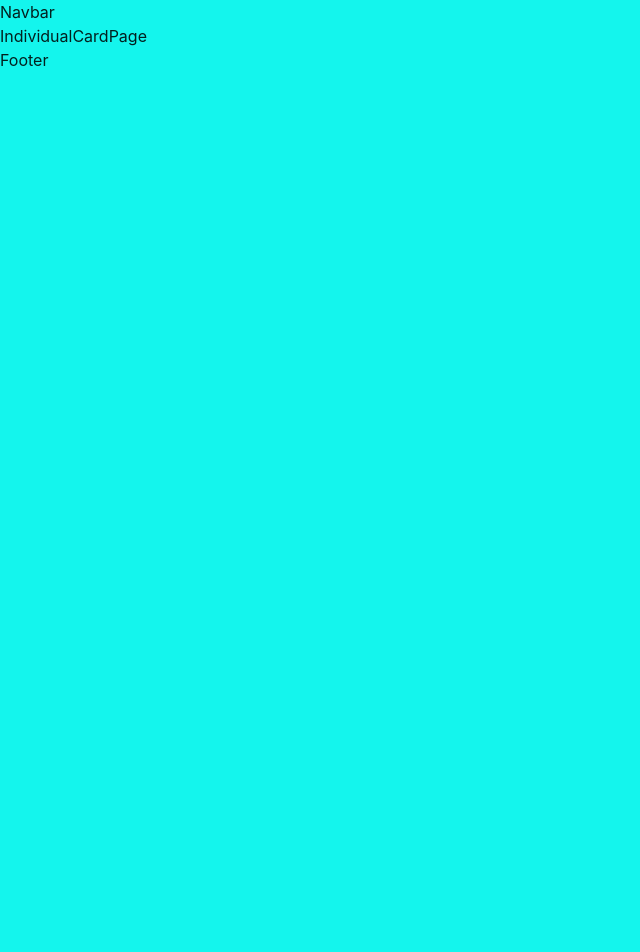
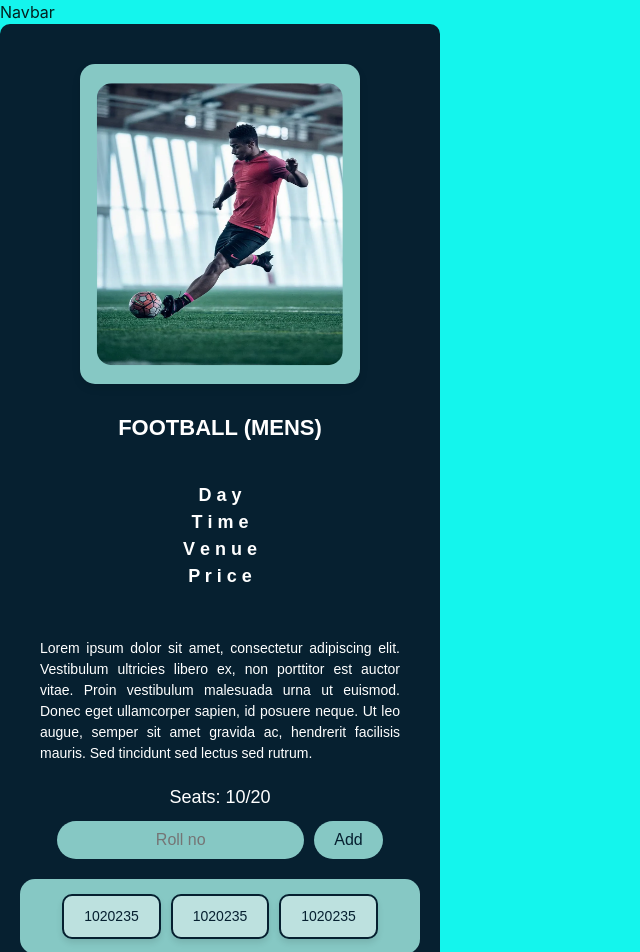
Before and after one commit to sojith29034/FACES2024-frontend, a React (Vite) app: page /individualCard in a window 1280 px wide. Shown: the top 952 px of the page, without its empty margins (0-640 px from the left). Before the commit the page ends 800 px from the top, so only its background shows below. Built offline with nearby package versions, Linux system fonts and the light colour scheme.

Commit message:
individual event page added

```diff
--- a/src/App.jsx
+++ b/src/App.jsx
@@ -28,7 +28,7 @@ function App() {
         <Route path='/' element={<Mainframe element={<LandingPage/>} />}/>
         <Route path='/aboutFaces' element={<Mainframe element={<AboutFaces/>} />}/>
         <Route path='/eventCards' element={<Mainframe element={<EventCards/>} />}/>
-        <Route path='/individualCard' element={<Mainframe element={<IndividualCard/>} />}/>
+        <Route path='/individualCard' element={<Mainframe element={<IndividualCard />} />} />
         <Route path='/profile' element={<Mainframe element={<Profile/>} />}/>
       </Routes>
     </Router>
--- /dev/null
+++ b/src/pages/individualCard/IndividualCard.css
@@ -0,0 +1,145 @@
+/* General styles for the event card */
+.event-card {
+    background-color: #062030;
+    color: white;
+    border-radius: 10px;
+    padding: 20px;
+    max-width: 400px;
+    margin: auto;
+    text-align: center;
+    font-family: Arial, sans-serif;
+    position: relative; /* Added for absolute positioning of image container */
+}
+
+/* Image container styles */
+.event-image {
+    margin-top: 20px;
+    position: relative;
+    display: inline-block;
+    background-color: #86c8c4; /* Background color to match the image's border */
+    border-radius: 15px; /* Adjust the radius to match the image corners */
+    width: 70%;
+    padding-top: 80%; /* This maintains a square aspect ratio */
+    overflow: hidden; /* Ensures the image stays within the box */
+    box-shadow: 0 4px 8px rgba(0, 0, 0, 0.1); /* Subtle shadow for depth */
+}
+
+/* Image styles */
+.event-image img {
+    position: absolute;
+    width: 88%;
+    top: 50%;
+    left: 50%;
+    transform: translate(-50%, -50%);
+    max-width: 90%; /* Makes the image 90% of the event-image box */
+    max-height: 88%; /* Prevents overflow */
+    border-radius: 15px; /* Adjusted to match the image corners */
+}
+
+/* Event title styles */
+h2 {
+    margin: 20px 0 10px;
+    font-size: 22px;
+}
+
+/* Styling the event details section */
+.event-details {
+    display: flex;
+    flex-direction: column;
+    align-items: center; /* Centers the content horizontally */
+    font-size: 18px;
+    line-height: 1.5;
+    margin: 10px 0;
+    font-weight: bold;
+    padding: 10px; /* Adds spacing around the content */
+    text-align: center; /* Centers the text within each line */
+}
+
+/* Description styles */
+.event-description {
+    font-size: 14px;
+    line-height: 1.5;
+    margin: 5%;
+    text-align: justify;
+}
+
+/* Seats information styles */
+.seats-info {
+    font-size: 18px;
+    margin: 10px 0;
+}
+
+/* Input section styles */
+.roll-number-input {
+    display: flex;
+    justify-content: center;
+    align-items: center;
+    margin-bottom: 20px;
+    gap: 10px;
+}
+
+/* Input field styles */
+.roll-number-input input {
+    padding: 10px 20px;
+    font-size: 16px;
+    border-radius: 25px;
+    border: none;
+    background-color: #86c8c4;
+    color: #062030;
+    text-align: center;
+    outline: none;
+}
+
+/* Button styles */
+.roll-number-input button {
+    padding: 10px 20px;
+    font-size: 16px;
+    background-color: #86c8c4;
+    color: #062030;
+    border: none;
+    cursor: pointer;
+    border-radius: 25px;
+    outline: none;
+}
+
+/* Roll number container styles */
+.roll-number-list-container {
+    background-color: #86c8c4;
+    border-radius: 15px;
+    padding: 15px;
+    margin-bottom: 20px;
+}
+
+/* Roll number list styles */
+.roll-number-list {
+    display: flex;
+    flex-wrap: wrap;
+    justify-content: center;
+    gap: 10px;
+}
+
+/* Individual roll number box styles */
+.roll-number {
+    position: relative;
+    background-color: #BDE1DF;
+    padding: 10px 20px;
+    border-radius: 10px;
+    font-size: 14px;
+    color: #062030;
+    border: 2px solid #062030; /* Border around each roll number box */
+    box-shadow: 0 4px 6px rgba(0, 0, 0, 0.1); /* Adds shadow for depth */
+}
+
+/* Join button styles */
+.join-button {
+    width: 80px;
+    background-color: #287271;
+    border: none;
+    padding: 10px 20px;
+    font-size: 16px;
+    color: #062030;
+    border-radius: 15px;
+    cursor: pointer;
+    outline: none;
+    margin-bottom: 20px;
+}
--- a/src/pages/individualCard/IndividualCard.jsx
+++ b/src/pages/individualCard/IndividualCard.jsx
@@ -1,10 +1,52 @@
+import React, { useState } from 'react';
+import './IndividualCard.css';
+import footballImage from '../../assets/how-to-kick-a-football.jpg';
 
 const IndividualCard = () => {
+  const [rollNumbers, setRollNumbers] = useState(['1020235', '1020235', '1020235']);
+  const [newRollNumber, setNewRollNumber] = useState('');
+  const [seats, setSeats] = useState(10);
+
+  const handleAddRollNumber = () => {
+    if (newRollNumber) {
+      setRollNumbers([...rollNumbers, newRollNumber]);
+      setSeats(seats - 1);
+      setNewRollNumber('');
+    }
+  };
+
   return (
-    <div>
-      IndividualCardPage
+    <div className="event-card">
+      <div className="event-image">
+        <img src={footballImage} alt="Football Event" />
+      </div>
+      <h2>FOOTBALL (MENS)</h2>
+      <div className="event-details">
+        <p>D a y<br />T i m e<br />V e n u e<br />P r i c e</p>
+      </div>
+      <p className="event-description">
+        Lorem ipsum dolor sit amet, consectetur adipiscing elit. Vestibulum ultricies libero ex, non porttitor est auctor vitae. Proin vestibulum malesuada urna ut euismod. Donec eget ullamcorper sapien, id posuere neque. Ut leo augue, semper sit amet gravida ac, hendrerit facilisis mauris. Sed tincidunt sed lectus sed rutrum.
+      </p>
+      <div className="seats-info">Seats: {seats}/20</div>
+      <div className="roll-number-input">
+        <input
+          type="text"
+          placeholder="Roll no"
+          value={newRollNumber}
+          onChange={(e) => setNewRollNumber(e.target.value)}
+        />
+        <button onClick={handleAddRollNumber}>Add</button>
+      </div>
+      <div className="roll-number-list-container">
+        <div className="roll-number-list">
+          {rollNumbers.map((roll, index) => (
+            <div key={index} className="roll-number">{roll}</div>
+          ))}
+        </div>
+      </div>
+      <button className="join-button">Join</button>
     </div>
-  )
-}
+  );
+};
 
-export default IndividualCard
+export default IndividualCard;
```
Also changed, not shown: src/assets/how-to-kick-a-football.jpg (added).
